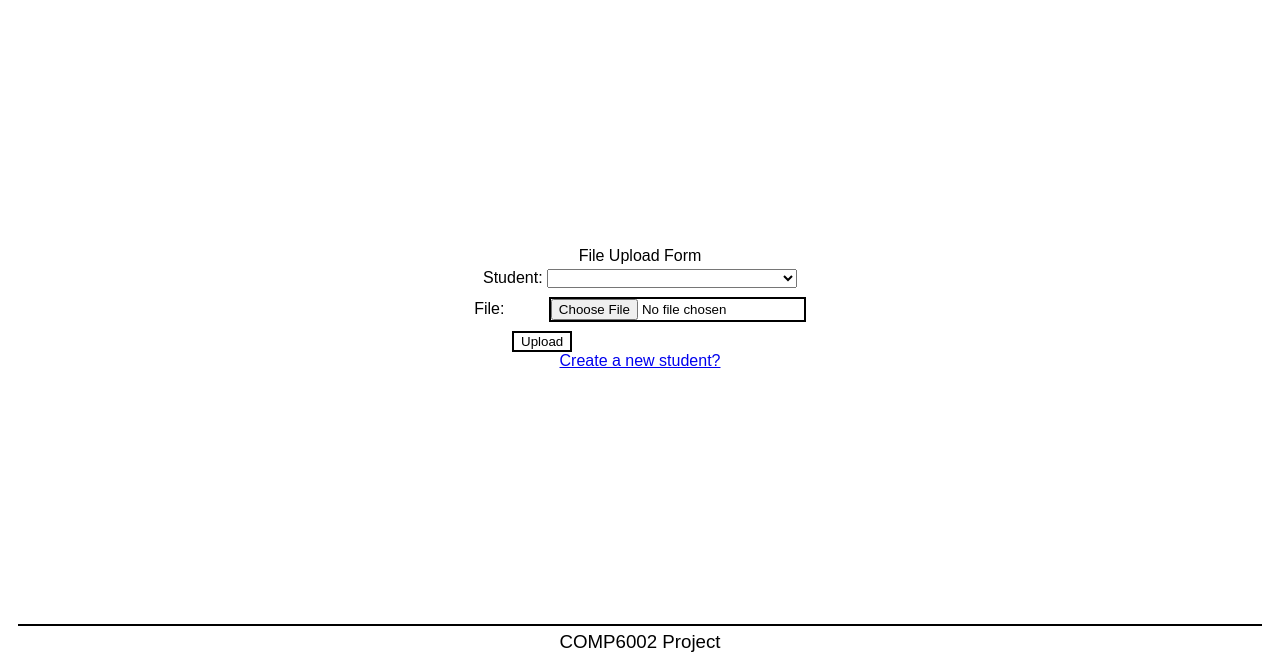
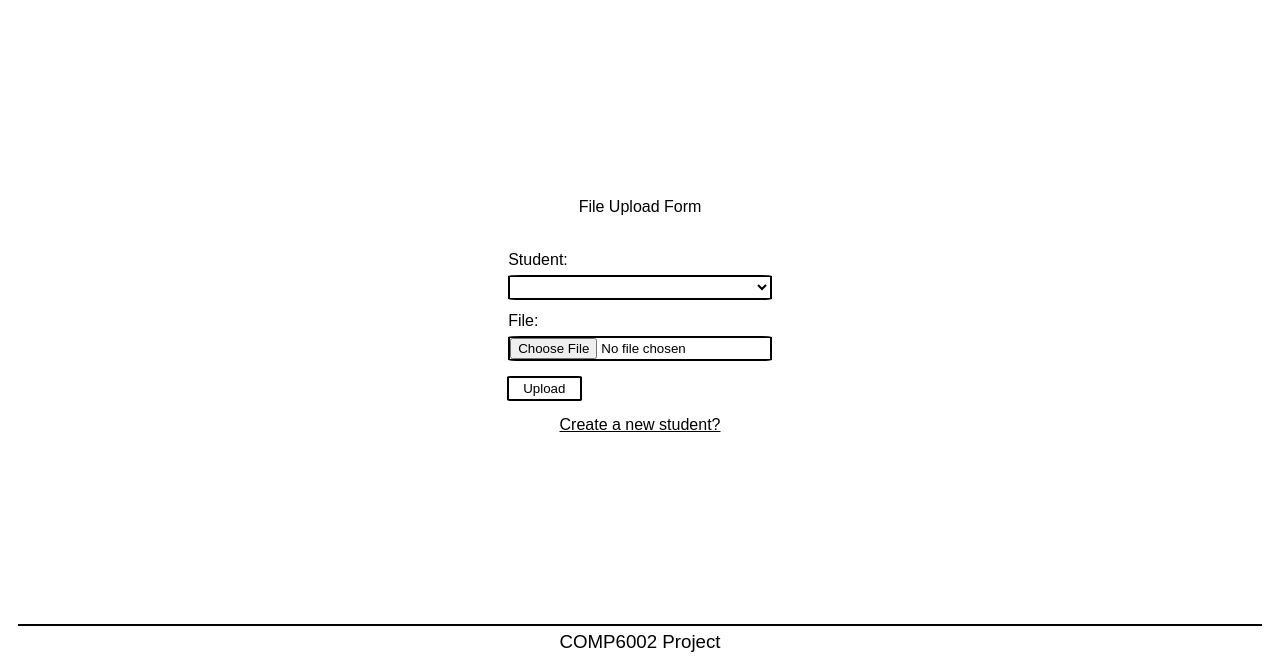
Before and after one commit to daisyoira/Token-Tome, a Django app: template token_tome/templates/token_tome/file_form.html in a window 1280 px wide. Shown: the part 139-808 px from the top of the page. Run offline with Django 5.2, Linux system fonts and the light colour scheme; the template is opened without the code that fills it: values that come from a table or form of the project are taken from there, others are empty; parts of the project's set-up code (start-up, migrations or seed data) failed here and were passed over.

Commit message:
centered all form files on the page and aligned input fields and labels

```diff
--- a/token_tome/static/token_tome/css/index.css
+++ b/token_tome/static/token_tome/css/index.css
@@ -16,9 +16,18 @@ body{
     grid-template-rows: auto 1fr auto;
 }
 
+a{
+    color: black;
+}
+
+a:hover{
+    color: tomato;
+}
+
+
 .page-header{
     position: relative;
-    top: 0%;
+    top: 0;
     padding-bottom: 2%;
     text-align: center;
     border-bottom: 0.15em solid black;
@@ -47,14 +56,18 @@ h3{
     align-items: center;
 }
 
+input[type="text"], input[type="file"], select{
+    width: 100%;
+}
 
-input[type="submit"], input[type="file"]{
+input[type="submit"], input[type="file"],
+input[type="text"], select{
     border: 0.15em solid black;
-    min-width: 60px;
+    border-radius: 5%;
+    min-width: 75px;
+    height: 25px;
     text-align: center;
     background-color: white;
-    margin-left: 3em;
-    margin-top: 0.5em;
 }
 
 input[type="submit"]:hover, input[type="file"]:hover{
@@ -65,20 +78,19 @@ input[type="submit"]:active, input[type="file"]:active{
     box-shadow: -2px -2px 2px grey;
 }
 
-/*fieldset{
-    border: 0;
-    display: block;
-    margin: 5px 0;
-}*/
-
-input[type="text"], select{
-    width: 250px;
+form>p, form, form>input{
+    margin: 0.5em;
 }
 
-p{
-    margin: 2px 0;
-    padding: 0 2px;
-    text-align: center;
+form>p>label{
+    display: block;
+    text-align: left;
+    padding: 0.2em 0.2em 0 0;
+}
+form>p>input, form>p>select{
+    display: block;
+    text-align: left;
+    margin: 0.5em 0.5em 0 0;
 }
 
 .footer{
```
